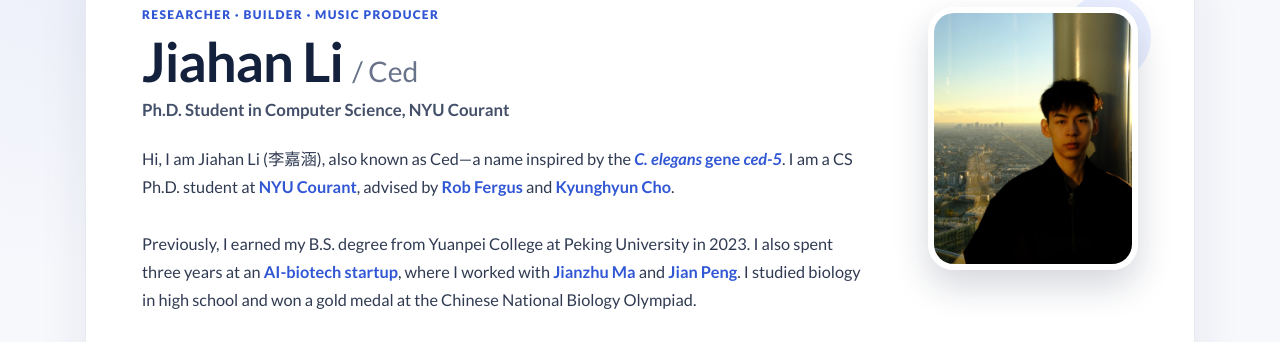
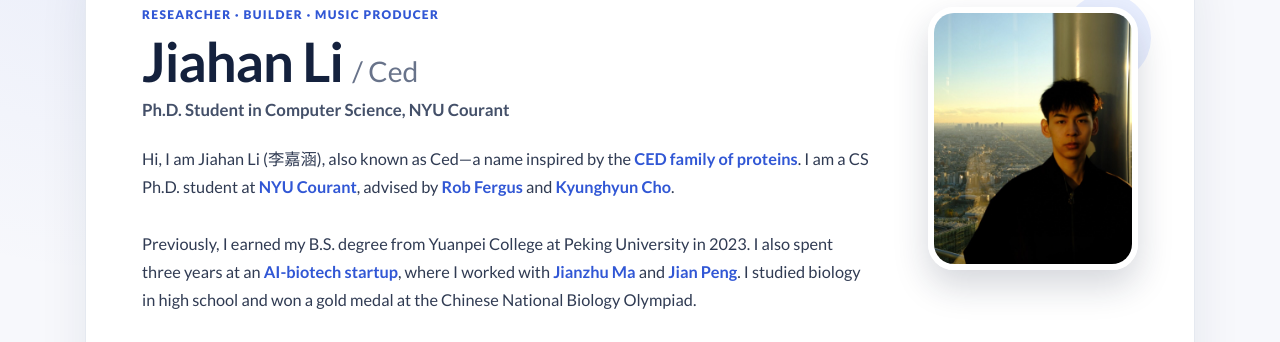
Before and after one commit to Ced3-han/Ced3-han.github.io, a Jekyll site: the page built from index.html, in a window 1280 px wide and 900 px high. Shown: the part 138-480 px from the top of the window. Built offline with Jekyll 4.4.1, drawn with Linux system fonts in a browser that asks for light colours; a style sheet for code colours, icons or effects is not loaded.

Commit message:
Clarify origin of Ced name

```diff
--- a/_data/profile.yml
+++ b/_data/profile.yml
@@ -17,7 +17,7 @@ github: Ced3-han
 # orcid: 0000-0000-0000-0000
 
 short_bio: >-
-  Hi, I am Jiahan Li (李嘉涵), also known as Ced—a name inspired by the <a href="https://www.nature.com/articles/33163"><i>C. elegans</i> gene <i>ced-5</i></a>. I am a CS Ph.D. student at <a href="https://cims.nyu.edu/dynamic/">NYU Courant</a>, advised by <a href="https://www.linkedin.com/in/rob-fergus-057808364/">Rob Fergus</a> and <a href="https://kyunghyuncho.me/">Kyunghyun Cho</a>.<br><br>
+  Hi, I am Jiahan Li (李嘉涵), also known as Ced—a name inspired by the <a href="https://www.nature.com/articles/33163">CED family of proteins</a>. I am a CS Ph.D. student at <a href="https://cims.nyu.edu/dynamic/">NYU Courant</a>, advised by <a href="https://www.linkedin.com/in/rob-fergus-057808364/">Rob Fergus</a> and <a href="https://kyunghyuncho.me/">Kyunghyun Cho</a>.<br><br>
 
   Previously, I earned my B.S. degree from Yuanpei College at Peking University in 2023. I also spent three years at an <a href="https://www.earendil.bio/">AI-biotech startup</a>, where I worked with <a href="https://majianzhu.com/">Jianzhu Ma</a> and <a href="https://jianpeng.web.engr.illinois.edu/">Jian Peng</a>. I studied biology in high school and won a gold medal at the Chinese National Biology Olympiad.<br><br>
 
```
